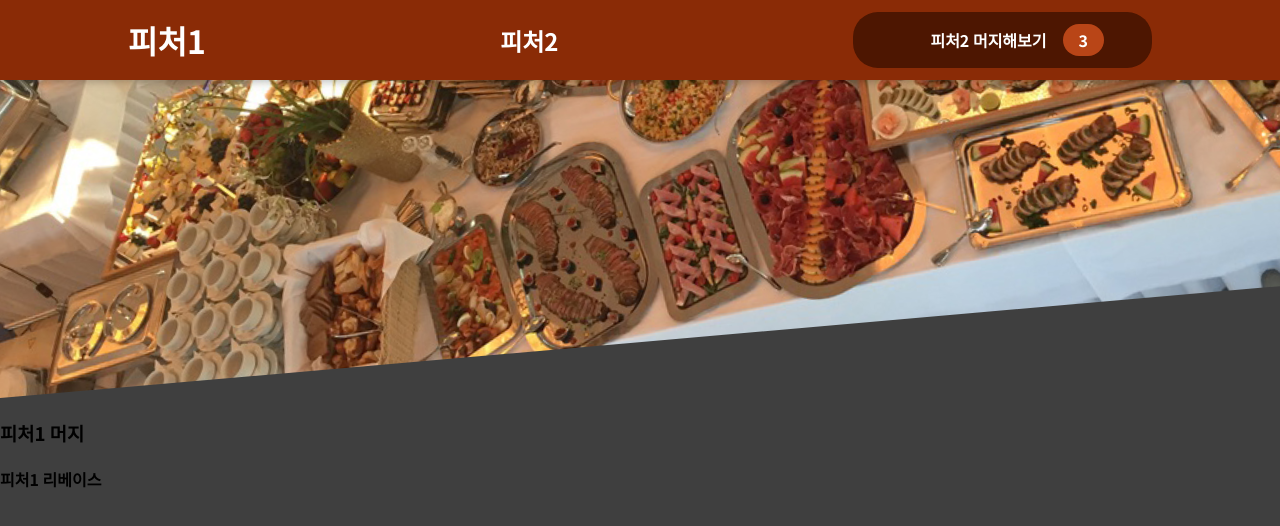
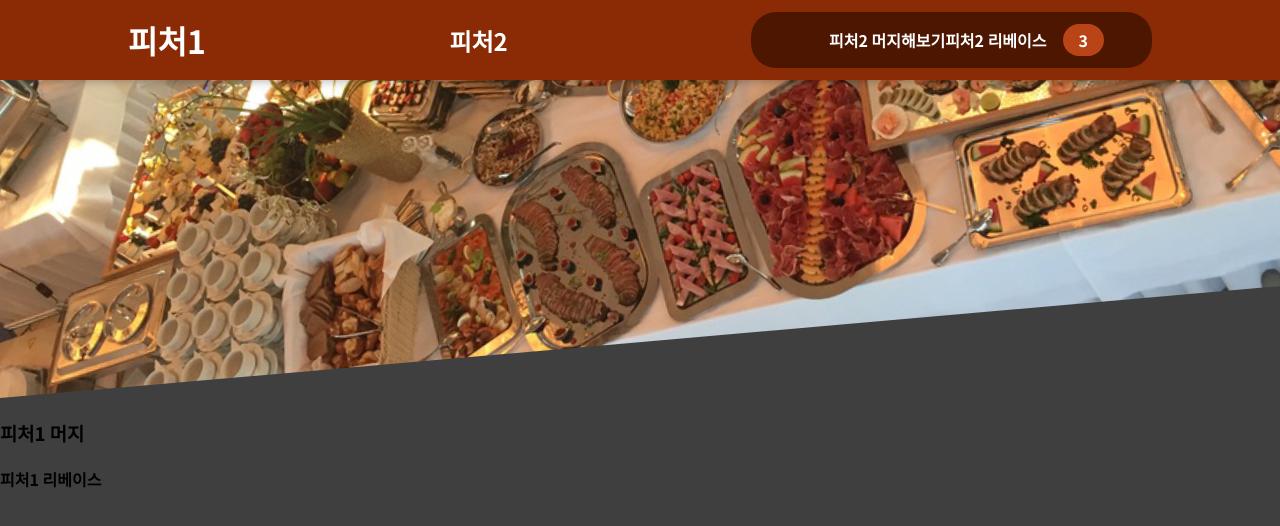
Before and after one commit to gayoung0619/react-app-FoodOrder, a React (Create React App) app: page / in a window 1280 px wide. Shown: the top 526 px of the page. Built offline with nearby package versions, Linux system fonts and the light colour scheme; some icons are missing.

Commit message:
피처2 리베이스해보기

```diff
--- a/src/components/Layout/HeaderCartButton.js
+++ b/src/components/Layout/HeaderCartButton.js
@@ -3,10 +3,13 @@ import classes from "./HeaderCartButton.module.css";
 const HeaderCartButton = props => {
 	return <button className={classes.button}>
 		<span className={classes.icon}>
-			<CartIcon />
+			<CartIcon/>
 		</span>
 		<span>
 			피처2 머지해보기
+		</span>
+		<span>
+			피처2 리베이스
 		</span>
 		<span className={classes.badge}>
 			3
```
